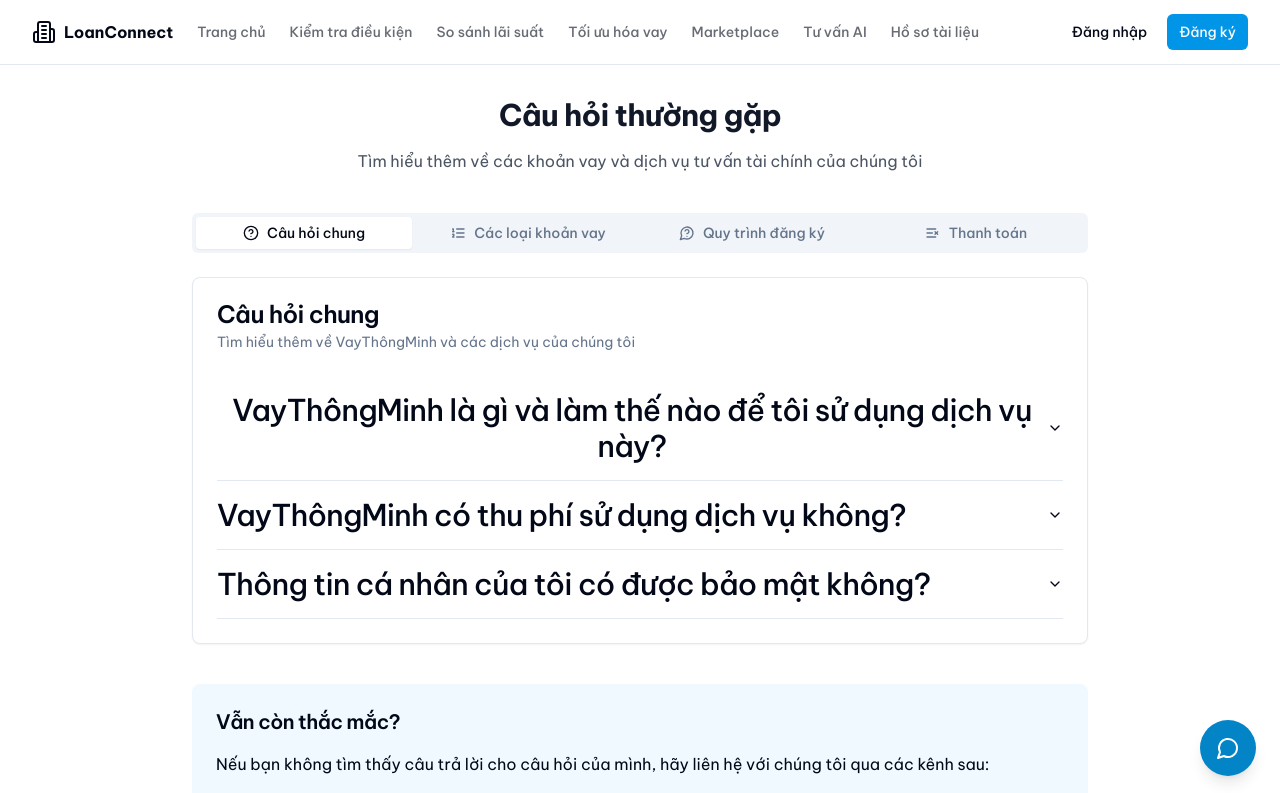
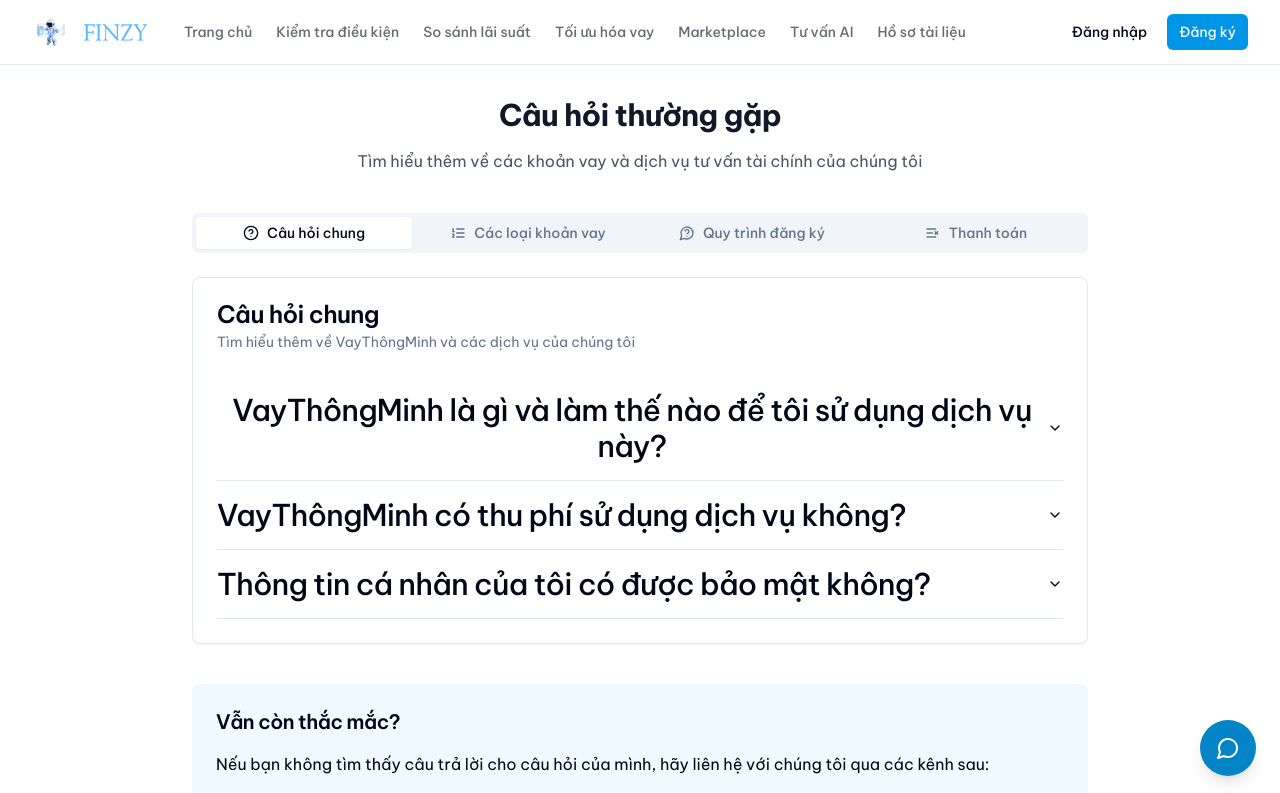
Before and after one commit to ggonevn2t4/vay-thong-minh-viet, a React (Vite) app: page /faq in a window 1280 px wide. Shown: the top 793 px of the page. Built offline with nearby package versions, Linux system fonts and the light colour scheme.

Commit message:
Update header logo
Replaced the placeholder logo in the header with the Finzy logo.

```diff
--- a/src/components/layout/Header.tsx
+++ b/src/components/layout/Header.tsx
@@ -3,7 +3,7 @@ import React from 'react';
 import { Button } from '@/components/ui/button';
 import { useAuth } from '@/contexts/AuthContext';
 import { Link, useNavigate } from 'react-router-dom';
-import { Building2, Menu, User, LogOut, Settings } from 'lucide-react';
+import { Menu, User, LogOut, Settings } from 'lucide-react';
 import { Sheet, SheetContent, SheetTrigger } from '@/components/ui/sheet';
 import { DropdownMenu, DropdownMenuContent, DropdownMenuItem, DropdownMenuSeparator, DropdownMenuTrigger } from '@/components/ui/dropdown-menu';
 import { Avatar, AvatarFallback, AvatarImage } from '@/components/ui/avatar';
@@ -28,10 +28,11 @@ const Header = () => {
       <div className="container flex h-16 items-center">
         <div className="mr-4 flex">
           <Link to="/" className="mr-6 flex items-center space-x-2">
-            <Building2 className="h-6 w-6" />
-            <span className="hidden font-bold sm:inline-block">
-              LoanConnect
-            </span>
+            <img
+              src="/lovable-uploads/2af3d2c3-5b39-4048-bc35-e7d8d899f021.png"
+              alt="Finzy Logo"
+              className="h-8 w-auto"
+            />
           </Link>
           <nav className="hidden md:flex items-center space-x-6 text-sm font-medium">
             {navigationItems.map((item) => (
@@ -60,8 +61,11 @@ const Header = () => {
               className="flex items-center"
               onClick={() => setIsOpen(false)}
             >
-              <Building2 className="mr-2 h-4 w-4" />
-              <span className="font-bold">LoanConnect</span>
+              <img
+                src="/lovable-uploads/2af3d2c3-5b39-4048-bc35-e7d8d899f021.png"
+                alt="Finzy Logo"
+                className="h-6 w-auto"
+              />
             </Link>
             <div className="my-4 h-[calc(100vh-8rem)] pb-10 pl-6">
               <div className="flex flex-col space-y-3">
```
Also changed, not shown: public/lovable-uploads/2af3d2c3-5b39-4048-bc35-e7d8d899f021.png (added).
